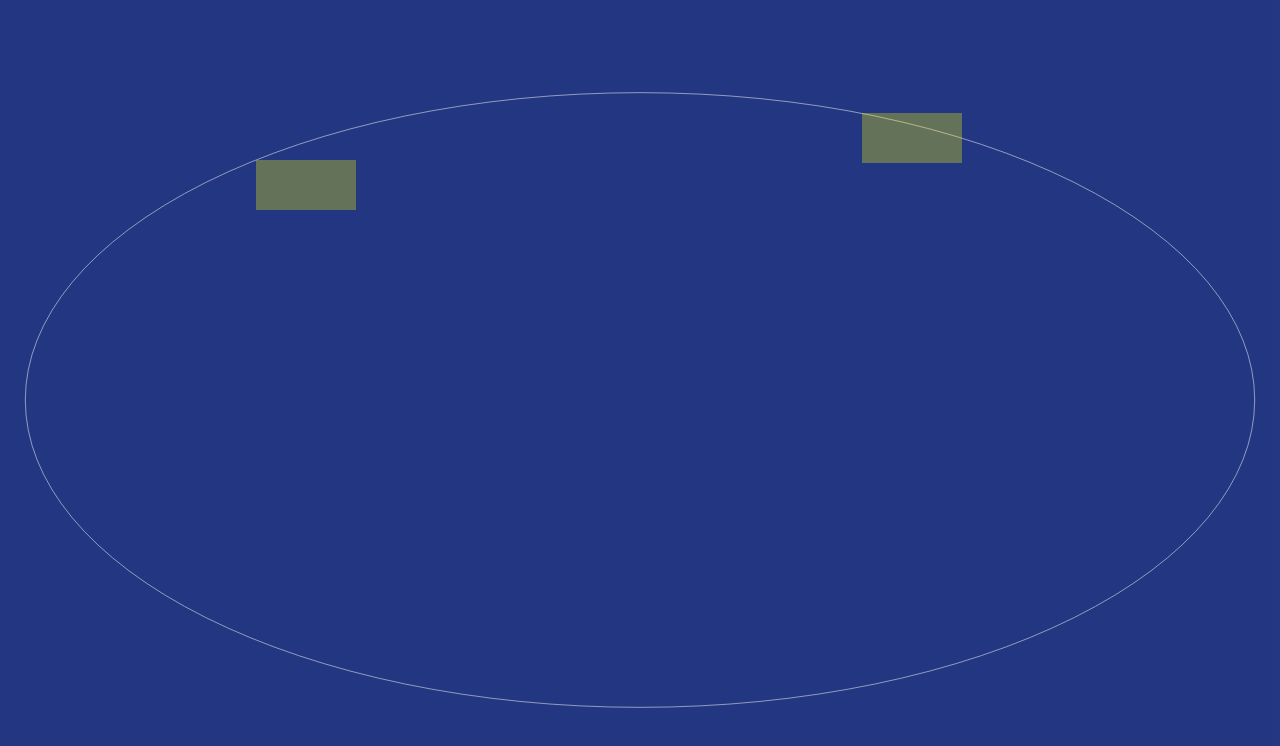
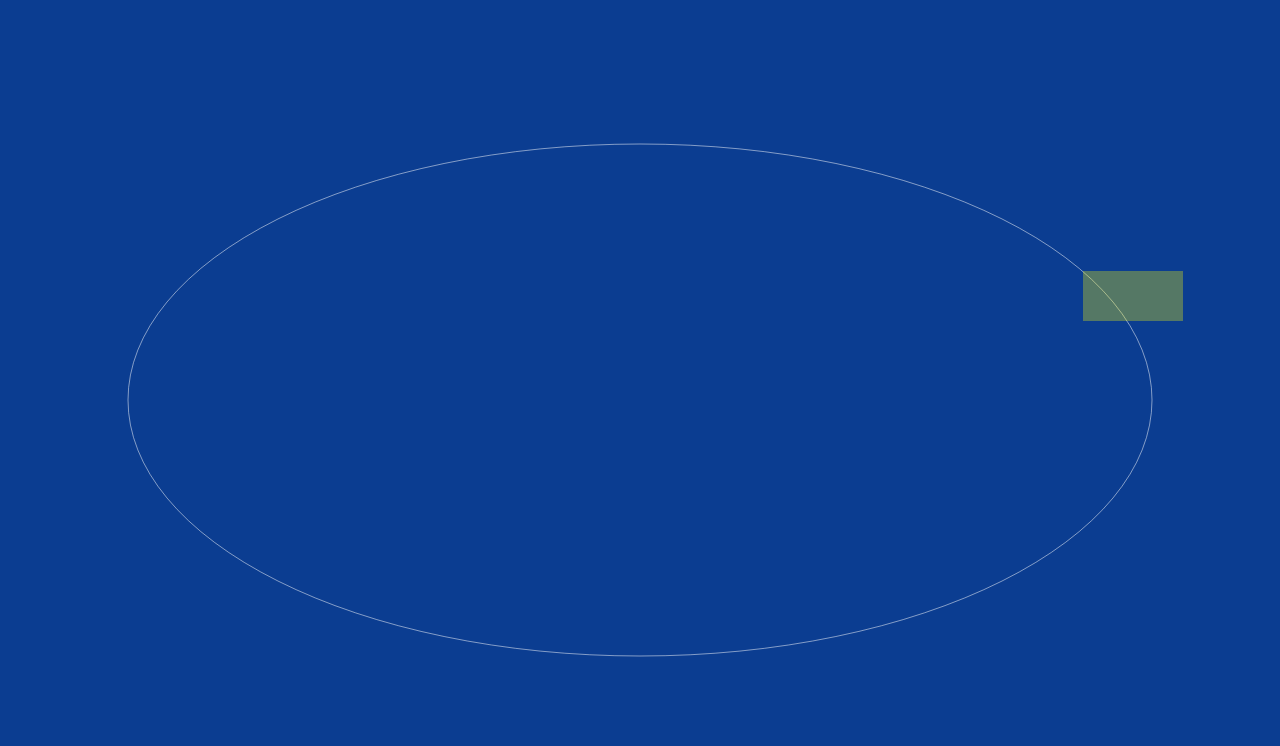
Before and after one commit to adinaradke/orbits, a plain HTML site: page index.html in a window 1280 px wide. Drawn offline with nearby package versions, Linux system fonts and the light colour scheme; a web font is replaced by a local one.

Commit message:
adds ellipse fitting

```diff
--- a/css/style.css
+++ b/css/style.css
@@ -104,9 +104,12 @@ body {
   width: 100px;
   height: 50px;
   background-color: rgba(255, 255, 0, 0.3);
+  position: fixed;
+  /*
   position: absolute;
   left: 20%;
   top: 20%;
+  */
 }
 
 svg {
@@ -115,5 +118,5 @@ svg {
   position: fixed;
   top: 0px;
   left:0px;
-  background-color: rgba(255,0,0,0.1);
+  background-color:  none;
 }
--- a/index.html
+++ b/index.html
@@ -34,8 +34,6 @@
       <!--div class="sun">
       </div-->
       <div id="satelliteTest" class="satellite">
-      </div>
-      <div id="satelliteTest-dummy" class="satellite">
       </div>
     </div>
   </div>
--- a/js/orbitAnimation.js
+++ b/js/orbitAnimation.js
@@ -2,7 +2,7 @@
 //var speed = -0.005;
 var theta = 0;
 // less than one means it has landscape orientation
-var ELLIPSE_FACTOR = 0.5;
+var ELLIPSE_PROPORTION = 0.5;
 //var radiusA = 300;
 //var radiusB = 100;
 var then;
@@ -16,23 +16,34 @@ var RADIUS_MODIFIER_MIN = 1;
 var RADIUS_MODIFIER_MAX = 10; //higher = end state
 var RADIUS_MODIFIER_INC= 0.02; //higher = more speed
 var DEBUG_VIEW = true;
+var ELLIPSE_WIDTH_DEFAULT = 0.8;
+var ELLIPSE_HEIGHT_DEFAULT = 0.6;
 
 var options = [
 	{
 		id: "satelliteTest",
 		duration: "30", //in seconds
-		//ellipseWidth: 0.8,
-		//ellipseHeight: 0.6,
-		ellipseFactor: ELLIPSE_FACTOR
+		ellipseWidthFactor: 0.8,
+		//ellipseHeightFactor: 0.6,
+		ellipseProportion: ELLIPSE_PROPORTION,
+		startAngle: 270, //in degrees! [0°, 360°]
+		//ellipseFactor: ELLIPSE_FACTOR
 	}
 ]
 
-function getCenter(element) {
+function getParentCenter(element) {
 	var parentBoundingRect = element.parentNode.getBoundingClientRect();
 	var centerX = parentBoundingRect.left + parentBoundingRect.width * 0.5;
 	var centerY = parentBoundingRect.top + parentBoundingRect.height * 0.5;
 	//console.log(centerX, centerY);
 	return {x: centerX, y: centerY};
+}
+function getParentSize(element) {
+	var parentBoundingRect = element.parentNode.getBoundingClientRect();
+	var w = parentBoundingRect.width;
+	var h = parentBoundingRect.height;
+	//console.log(centerX, centerY);
+	return {width: w, height: h};
 }
 
 /*
@@ -53,7 +64,8 @@ function init() {
 		var satBoundingRect = satellite.getBoundingClientRect();
 
 		var container = satellite.parentNode;
-		var center = getCenter(satellite);
+		var center = getParentCenter(satellite);
+		var containerSize = getParentSize(satellite);
 
 		//var startX = satBoundingRect.left + satBoundingRect.width * 0.5;
 		//var startY = satBoundingRect.top + satBoundingRect.height * 0.5;
@@ -61,19 +73,27 @@ function init() {
 		var startY = satBoundingRect.top;
 
 		//console.log(center.x, center.y);
-		var dx = startX - center.x;
-		var dy = startY - center.y;
+		//var dx = startX - center.x;
+		//var dy = startY - center.y;
 
-		var startAngle = Math.atan2(dy / option.ellipseFactor, dx);
-		var radiusB = dy / Math.sin(startAngle);
-		var radiusA = dx / Math.cos(startAngle);
+		//var startAngle = Math.atan2(dy / option.ellipseFactor, dx);
+		//var radiusB = dy / Math.sin(startAngle);
+		//var radiusA = dx / Math.cos(startAngle);
+
+		var ellipseWidthFactor = option.ellipseWidthFactor || ELLIPSE_WIDTH_DEFAULT;
+		//var ellipseHeightFactor = option.ellipseHeightFactor || ELLIPSE_HEIGHT_DEFAULT;
+		var ellipseProportion = option.ellipseProportion || ELLIPSE_PROPORTION;
+
+
+		var radiusA = containerSize.width * 0.5 * ellipseWidthFactor;
+		var radiusB = radiusA * ellipseProportion;
 		var angularSpeed = TWO_PI / option.duration / 1000.0;
 
-		option.startAngle = startAngle % TWO_PI;
+		//option.startAngle = startAngle % TWO_PI;
 		option.radiusA = radiusA;
 		option.radiusB = radiusB;
 		option.angularSpeed = angularSpeed;
-		option.currentAngle = option.startAngle;
+		option.currentAngle = (option.startAngle || 0) / 180.0 * Math.PI;
 
 		if (DEBUG_VIEW) {
 
@@ -120,7 +140,7 @@ function animateOrbits(timestamp) {
 
 	options.forEach(function(opt) {
 		var element = document.getElementById(opt.id);
-		var center = getCenter(element);
+		var center = getParentCenter(element);
 		switch(STATE) {
 			case "NORMAL":
 			case "SLINGSHOT":
```
